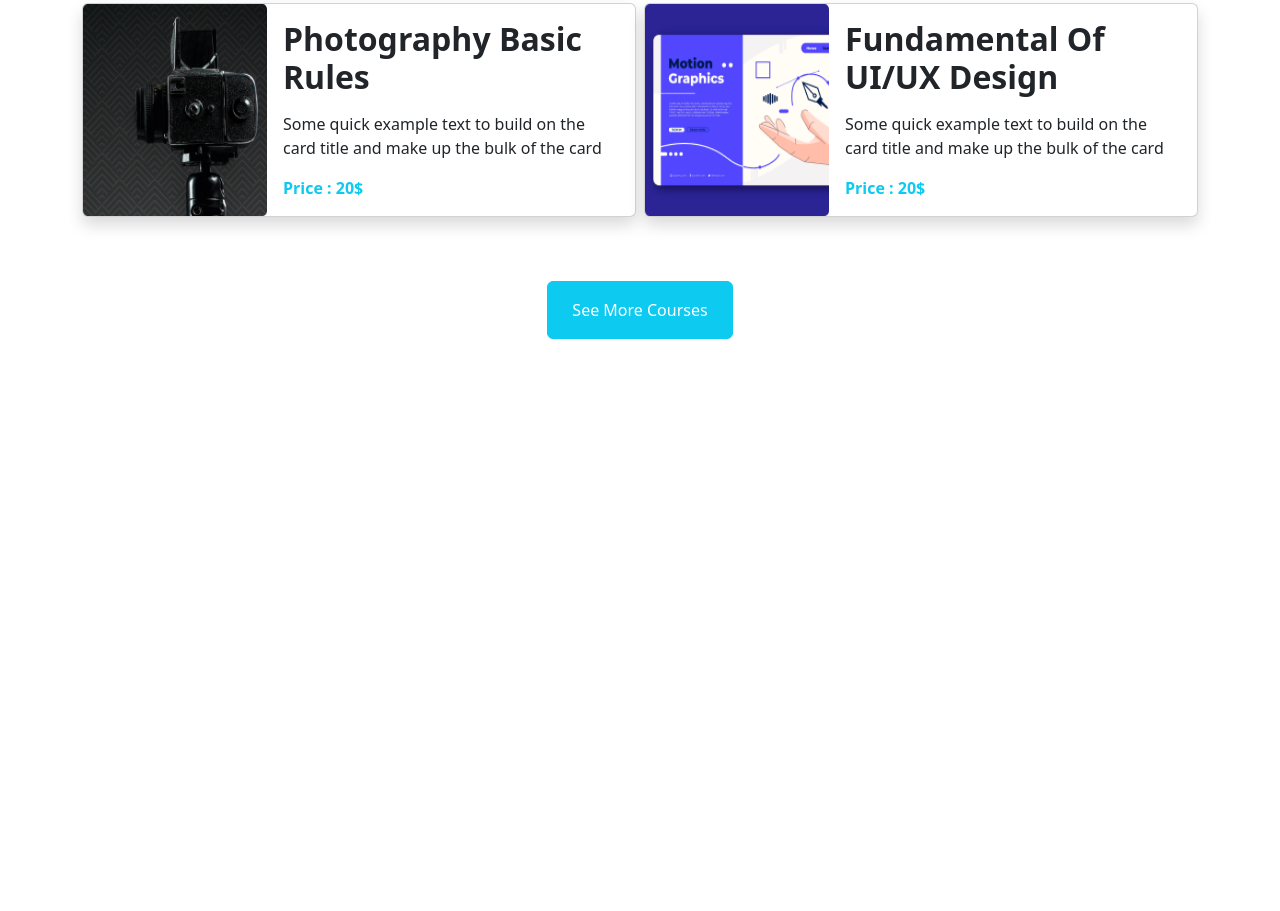
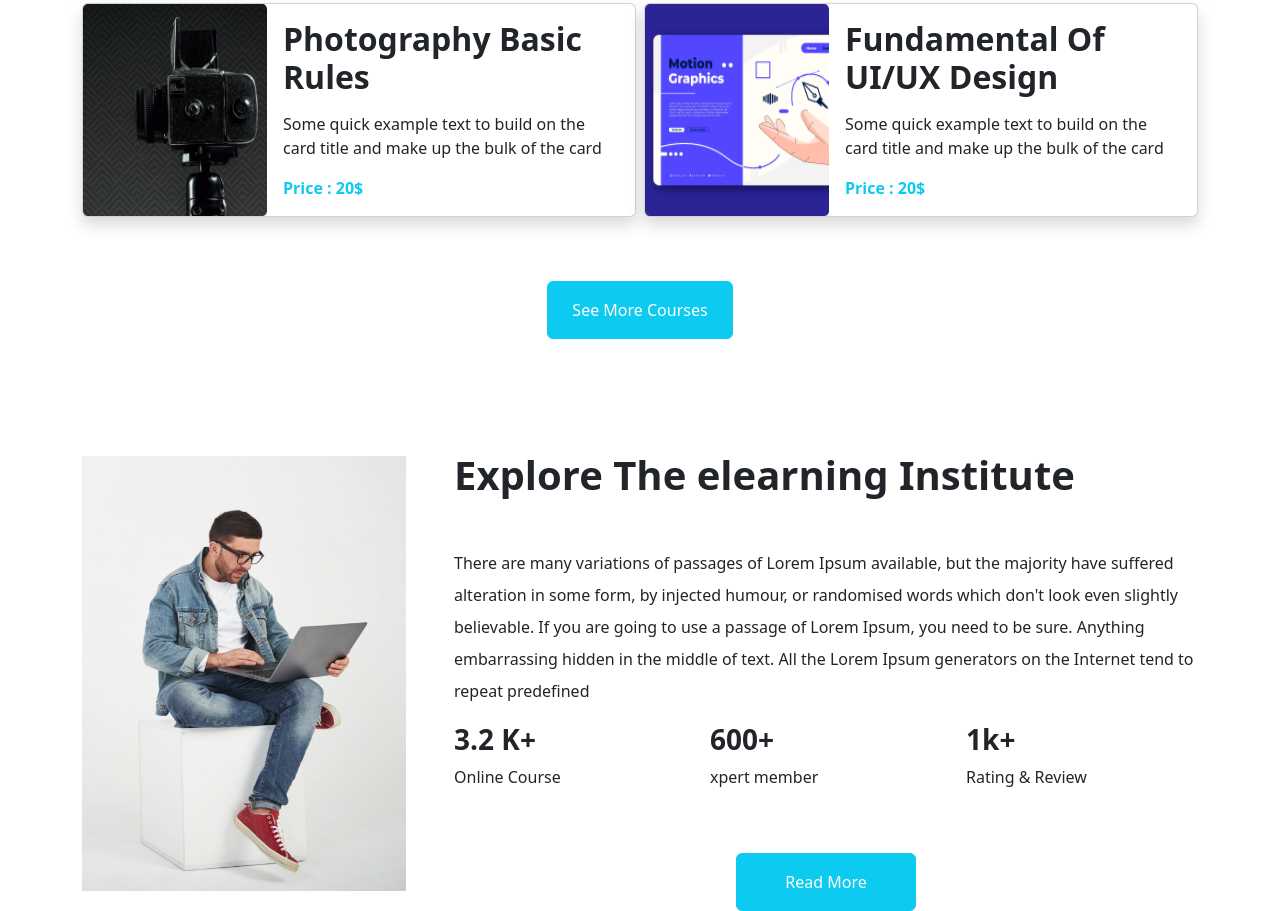
Before and after one commit to nazmul1700/sijs-tech, a plain HTML site: page index.html in a window 1280 px wide. Shown: the part 1429-2340 px from the top of the page. Before the commit the page ends 1816 px from the top, so only its background shows below. Drawn offline with nearby package versions, Linux system fonts and the light colour scheme.

Commit message:
2nd section

```diff
--- a/index.html
+++ b/index.html
@@ -201,6 +201,44 @@
 			  <button class="btn btn-info my-5 py-3 text-white px-4">See More Courses</button>
 			</div>
 			</section>
+			<!-- Explore The earning Institute  -->
+			<section class="container mt-5" id="deals">
+				<div class="d-flex justify-content-center align-items-center flex-column flex-sm-column flex-md-row flex-lg-row">
+				  <div class="row h-100">
+					<img class=" col-12 col-sm-12 col-md-8 col-lg-4 w-100 h-100 rounded" src="images/working.png" alt="">
+				  </div>
+				  <div class="col-12 col-sm-12 col-md-4 col-lg-8 ms-5 mt-3">
+					<h1 class="fw-bold">Explore The elearning
+					  Institute</h1>
+					  <p class="lh-lg mt-5 text-sm-start">There are many variations of passages of Lorem Ipsum available, but the
+						majority have suffered alteration in some form, by injected humour, or
+						randomised words which don't look even slightly believable. If you are going
+						to use a passage of Lorem Ipsum, you need to be sure.
+
+
+						Anything embarrassing hidden in the middle of text. All the Lorem Ipsum
+						generators on the Internet tend to repeat predefined</p>
+					  <div class="row">
+						<div class="col-6 col-sm-6 col-md-6 col-lg-4">
+						  <h3 class="fw-bold">3.2 K+</h3>
+						  <p>Online Course</p>
+						</div>
+						<div class="col-6 col-sm-6 col-md-6 col-lg-4">
+						  <h3 class="fw-bold">600+</h3>
+						  <p>xpert member</p>
+						</div>
+						<div class="col-6 col-sm-6 col-md-6 col-lg-4">
+						  <h3 class="fw-bold">1k+</h3>
+						  <p>Rating & Review</p>
+						</div>
+
+					  </div>
+					  <div class="text-center">
+						<button class=" mt-5 py-3 px-5 btn btn-info text-white">Read More</button>
+					  </div>
+				  </div>
+				</div>
+			  </section>
 	</main>
 
 </body>
```
